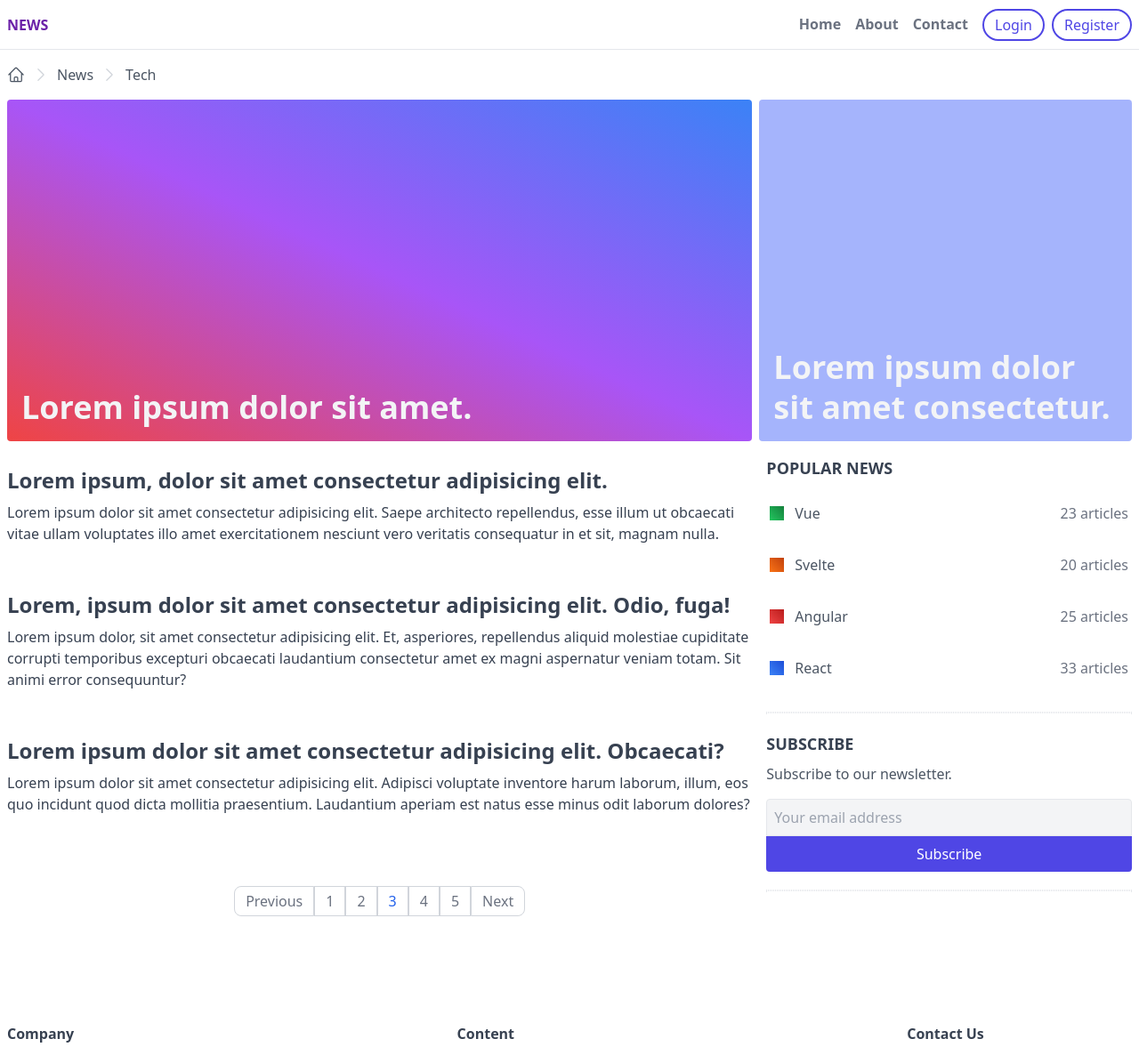
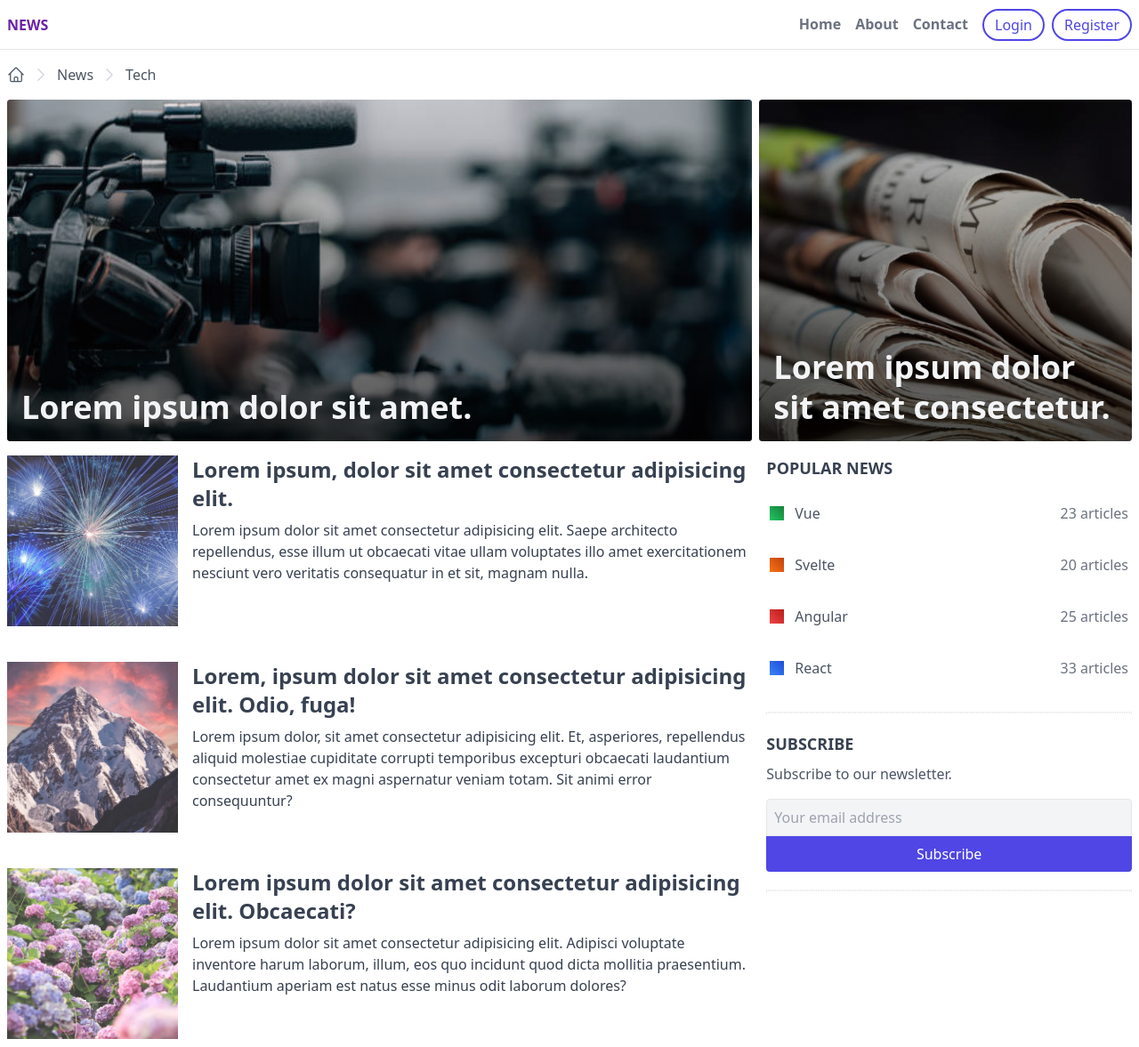
Before and after one commit to BogdanGlazkov/tailwindcss-news, a website: page index.html in a window 1280 px wide. Shown: the top 1177 px of the page at 89% size. Drawn offline with Linux system fonts and the light colour scheme.

Commit message:
Add images

```diff
--- a/index.html
+++ b/index.html
@@ -103,16 +103,33 @@
           class="bg-gradient-to-tr from-red-500 via-purple-500 hover:via-purple-500/50 to-blue-500 hover:to-green-500 h-96 mb-4 relative rounded inline-block overflow-hidden w-full lg:w-2/3"
           href="#"
         >
+          <div
+            class="absolute left-0 top-0 w-full h-full z-10 bg-gradient-to-b from-black/10 to-black/70"
+          ></div>
+          <img
+            class="absolute left-0 top-0 w-full h-full z-0 object-cover"
+            src="/public/images/pic-1.jpg"
+            alt="News"
+          />
           <div class="p-4 absolute bottom-0 left-0 z-10">
             <h2 class="text-4xl font-semibold text-gray-100 leading-tight">
               Lorem ipsum dolor sit amet.
             </h2>
           </div>
         </a>
+
         <a
           class="bg-indigo-300 h-96 mb-4 relative rounded inline-block overflow-hidden w-full lg:w-1/3"
           href="#"
         >
+          <div
+            class="absolute left-0 top-0 w-full h-full z-10 bg-gradient-to-b from-black/10 to-black/70"
+          ></div>
+          <img
+            class="absolute left-0 top-0 w-full h-full z-0 object-cover"
+            src="/public/images/pic-2.jpg"
+            alt="News"
+          />
           <div class="p-4 absolute bottom-0 left-0 z-10">
             <h2 class="text-4xl font-semibold text-gray-100 leading-tight">
               Lorem ipsum dolor sit amet consectetur.
@@ -125,10 +142,15 @@
         <div class="w-full lg:w-2/3">
           <!-- News -->
           <section class="px-2">
-            <a class="block mb-10" href="#">
+            <a class="block w-full lg:flex mb-10" href="#">
+              <img
+                class="w-full h-48 lg:w-48 opacity-80 object-cover lg:mr-4"
+                src="/public/images/pic-3.jpg"
+                alt="Image"
+              />
               <div class="flex">
                 <div>
-                  <h3 class="mt-3 mb-2 text-gray-700 font-bold text-2xl">
+                  <h3 class="mb-2 text-gray-700 font-bold text-2xl">
                     Lorem ipsum, dolor sit amet consectetur adipisicing elit.
                   </h3>
                   <p class="text-gray-700">
@@ -141,10 +163,15 @@
               </div>
             </a>
 
-            <a class="block mb-10" href="#">
+            <a class="block w-full lg:flex mb-10" href="#">
+              <img
+                class="w-full h-48 lg:w-48 opacity-80 object-cover lg:mr-4"
+                src="/public/images/pic-4.jpg"
+                alt="Image"
+              />
               <div class="flex">
                 <div>
-                  <h3 class="mt-3 mb-2 text-gray-700 font-bold text-2xl">
+                  <h3 class="mb-2 text-gray-700 font-bold text-2xl">
                     Lorem, ipsum dolor sit amet consectetur adipisicing elit.
                     Odio, fuga!
                   </h3>
@@ -159,10 +186,15 @@
               </div>
             </a>
 
-            <a class="block mb-10" href="#">
+            <a class="block w-full lg:flex mb-10" href="#">
+              <img
+                class="w-full h-48 lg:w-48 opacity-80 object-cover lg:mr-4"
+                src="/public/images/pic-5.jpg"
+                alt="Image"
+              />
               <div class="flex">
                 <div>
-                  <h3 class="mt-3 mb-2 text-gray-700 font-bold text-2xl">
+                  <h3 class="mb-2 text-gray-700 font-bold text-2xl">
                     Lorem ipsum dolor sit amet consectetur adipisicing elit.
                     Obcaecati?
                   </h3>
```
Also changed, not shown: public/images/pic-1.jpg (added), public/images/pic-2.jpg (added), public/images/pic-3.jpg (added), public/images/pic-4.jpg (added), public/images/pic-5.jpg (added), public/styles.css.
